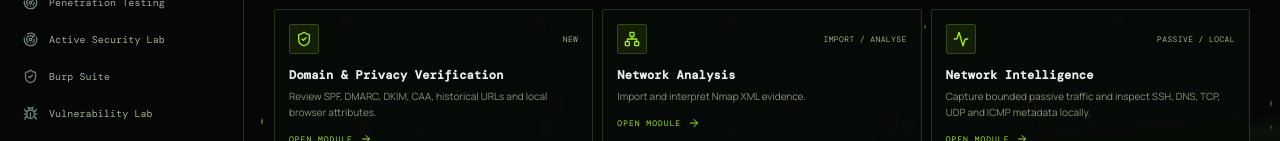
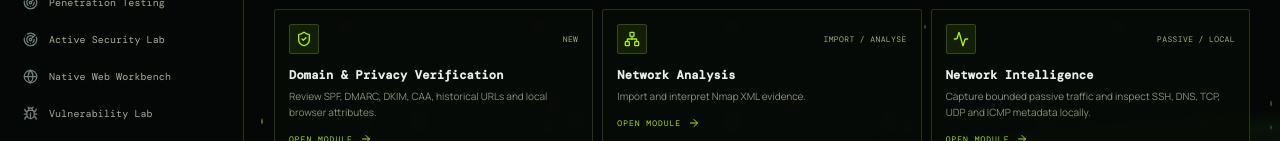
Before and after one commit to abelmiracle377-stack/cyberlab-ai, a Next.js app: page / in a window 1280 px wide. Shown: the part 659-800 px from the top of the page. Built offline with nearby package versions, Linux system fonts and the light colour scheme; no server answers.

Commit message:
Add native web workbench navigation and remove Burp tool listing

```diff
--- a/app/page.tsx
+++ b/app/page.tsx
@@ -25,7 +25,7 @@ const groups = [
     { label: "Network Intelligence", icon: Activity, href: "/network-intelligence" },
     { label: "Penetration Testing", icon: Radar, href: "/penetration-testing" },
     { label: "Active Security Lab", icon: Radar, href: "/active-security-lab" },
-    { label: "Burp Suite", icon: ShieldCheck, href: "/burp-suite" },
+    { label: "Native Web Workbench", icon: Globe, href: "/web-workbench" },
     { label: "Vulnerability Lab", icon: Bug, href: "/vulnerability-lab" },
   ]},
   { title: "ANALYSIS & EVIDENCE", items: [
@@ -53,9 +53,9 @@ const modules = [
   { name:"Network Intelligence", desc:"Capture bounded passive traffic and inspect SSH, DNS, TCP, UDP and ICMP metadata locally.", icon:Activity, state:"PASSIVE / LOCAL", href:"/network-intelligence" },
   { name:"Penetration Testing", desc:"Plan authorised assessments and document scope.", icon:Radar, state:"WORKSPACE", href:"/penetration-testing" },
   { name:"Active Security Lab", desc:"Limited TCP checks after exact target and authorisation confirmation.", icon:Zap, state:"CONTROLLED", href:"/active-security-lab" },
+  { name:"Native Web Workbench", desc:"Send, inspect and replay bounded HTTP requests through CyberLab native tooling.", icon:Globe, state:"NATIVE / AUTHORISED", href:"/web-workbench" },
   { name:"Live Research", desc:"Research current CVEs, advisories and technical references.", icon:Globe, state:"PROVIDER REQUIRED", href:"/research" },
   { name:"Website Assessment", desc:"Passive HTTPS, headers and cookie security review.", icon:Globe2, state:"AVAILABLE", href:"/website-assessment" },
-  { name:"Burp Suite", desc:"Read-only in-scope proxy history and site-map metadata from paired Kali Burp.", icon:ShieldCheck, state:"PARTIAL / LOCAL", href:"/burp-suite" },
   { name:"Vulnerability Lab", desc:"Research CVEs, impact and remediation guidance.", icon:Bug, state:"AVAILABLE", href:"/vulnerability-lab" },
   { name:"Malware Lab", desc:"Static triage, inert threat fixtures, YARA/Sigma structural checks and SOC behaviour simulations.", icon:Shield, state:"DEFENSIVE ANALYSIS", href:"/malware-lab" },
   { name:"Reverse Engineering", desc:"Inspect executable formats and supplied binaries.", icon:Code2, state:"ANALYSIS", href:"/reverse-engineering" },
```
